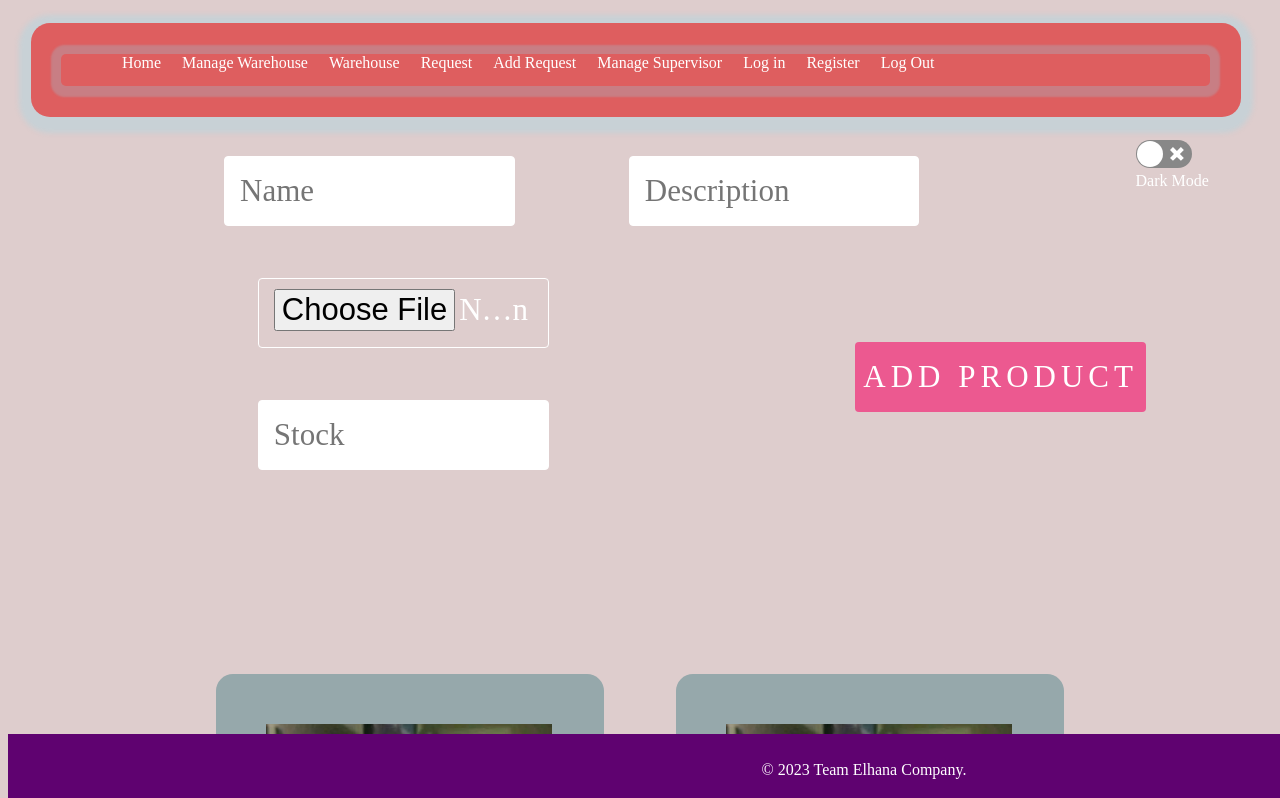
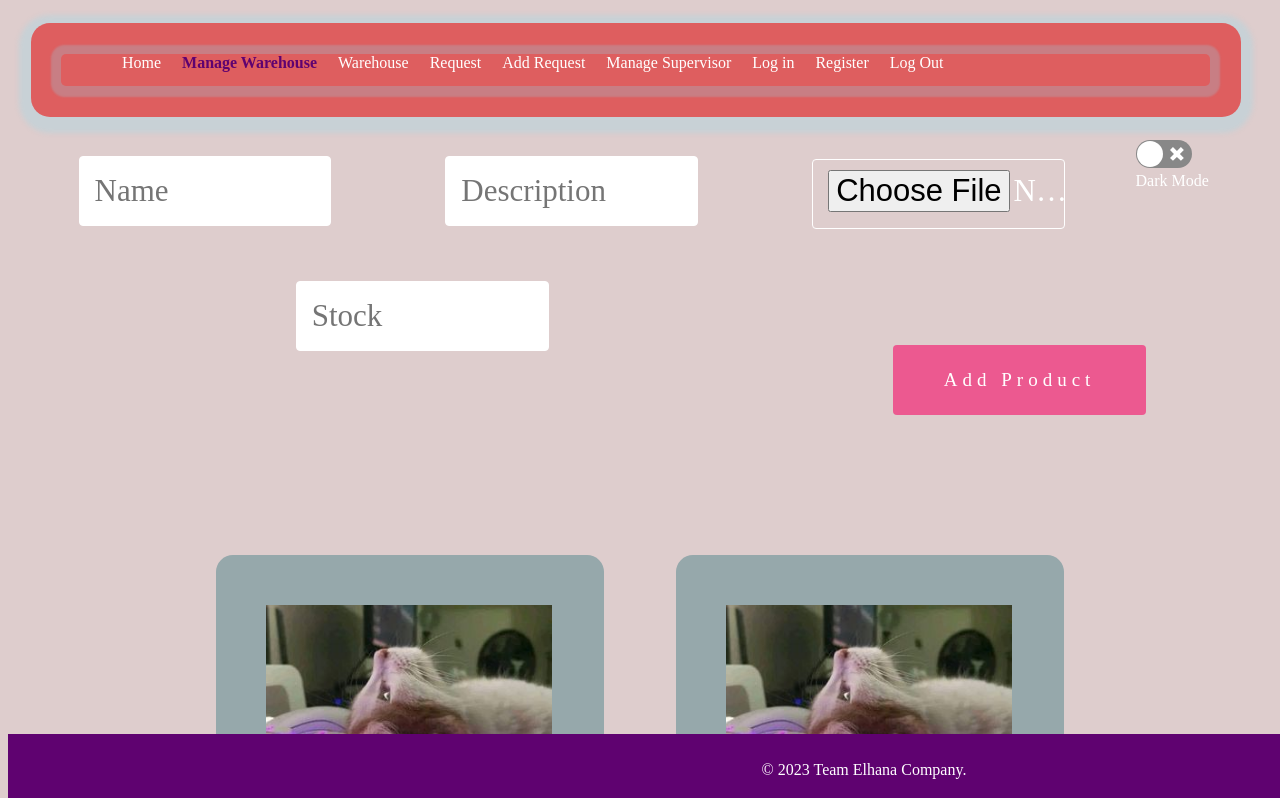
Before and after one commit to Omnia-Arafat/Edaraa-Dashboard, a React (Create React App) app in the folder client/: page /Mange_products in a window 1280 px wide. Shown: the top 798 px of the page. Built offline with nearby package versions, Linux system fonts and the light colour scheme; no server answers.

Commit message:
Mange products done

```diff
--- a/client/src/components/common/Header.js
+++ b/client/src/components/common/Header.js
@@ -21,7 +21,7 @@ const header = () => {
           </li>
           <li>
             <NavLink
-              to="/Warehouse"
+              to="/Mange_products"
               className={({ isActive }) => (isActive ? "active" : "navLink")}
             >
              Manage Warehouse
--- a/client/src/styles/Mange_products.css
+++ b/client/src/styles/Mange_products.css
@@ -68,6 +68,7 @@ margin-left: 131px;
 
 /* =========================== form=================================== */
 
+
 .form {
   background: #0e101c;
   max-width: 400px;
@@ -98,7 +99,7 @@ margin-left: 131px;
   font-size: 31px;
   display: inline-block;
 box-sizing: border-box;
-width: 23%;
+width: 20%;
 border-radius: 4px;
 border: 1px solid white;
 padding: 10px 15px;
@@ -113,6 +114,7 @@ height: 70px;
   float: right;
 margin-top: 114px;
 margin-right: 126px;
+font-size: 19px;
 }
 
 #add_product_form label {
@@ -124,7 +126,6 @@ margin-right: 126px;
 #add_product_form input[type="submit"] {
   background: #ec5990;
 color: white;
-text-transform: uppercase;
 border: none;
 margin-top: 40px;
 letter-spacing: 5px;
```
Lines whose indentation alone changed are shown as unchanged.
